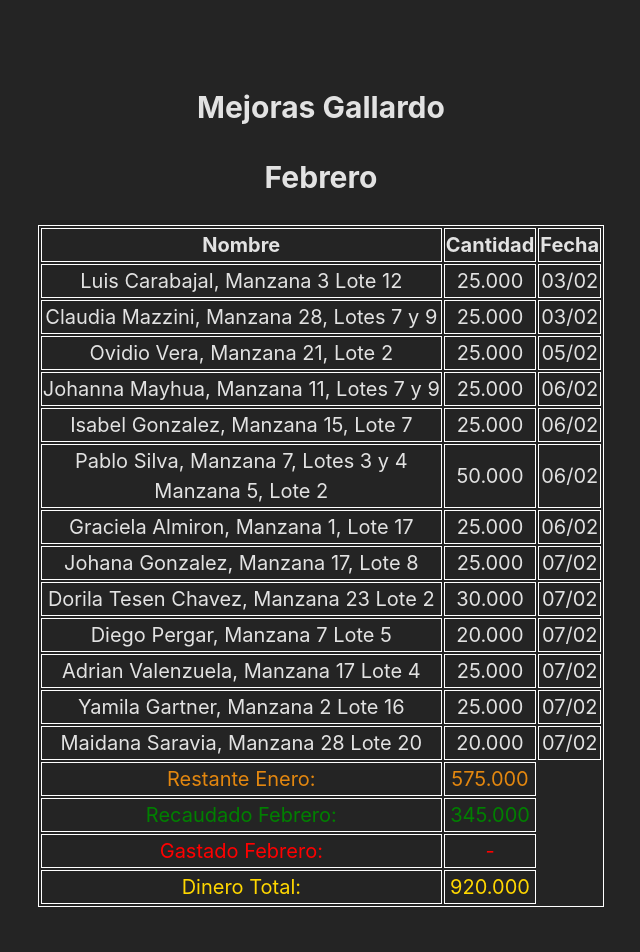
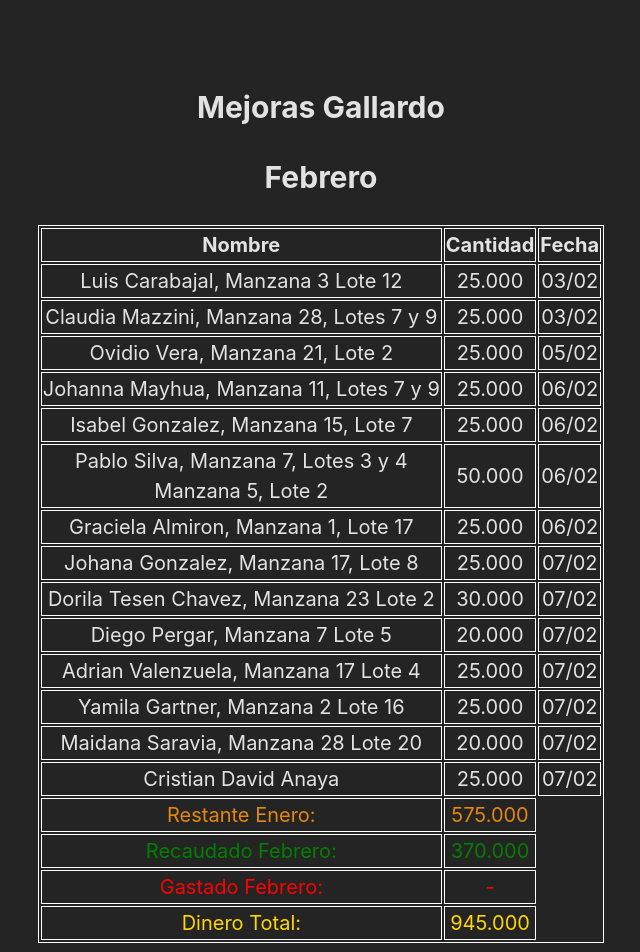
Before and after one commit to Dynezel/mejoras-gallardo, a React (Vite) app: page / in a window 1280 px wide. Shown: the top 952 px of the page, without its empty margins (319-959 px from the left). Built offline with nearby package versions, Linux system fonts and the light colour scheme.

Commit message:
Pago nuevo

```diff
--- a/src/Meses/Febrero.jsx
+++ b/src/Meses/Febrero.jsx
@@ -78,13 +78,18 @@ export default function Febrero() {
         <td>20.000</td>
         <td>07/02</td>
       </tr>
+      <tr>
+        <td>Cristian David Anaya</td>
+        <td>25.000</td>
+        <td>07/02</td>
+      </tr>
       <tr className="restante">
         <td>Restante Enero:</td>
         <td>575.000</td>
       </tr>
       <tr className="recaudado">
         <td>Recaudado Febrero:</td>
-        <td>345.000</td>
+        <td>370.000</td>
       </tr>
       <tr className="gastado">
         <td>Gastado Febrero:</td>
@@ -92,7 +97,7 @@ export default function Febrero() {
       </tr>
       <tr className="actual">
         <td>Dinero Total:</td>
-        <td>920.000</td>
+        <td>945.000</td>
       </tr>
     </table>
     </>
```
